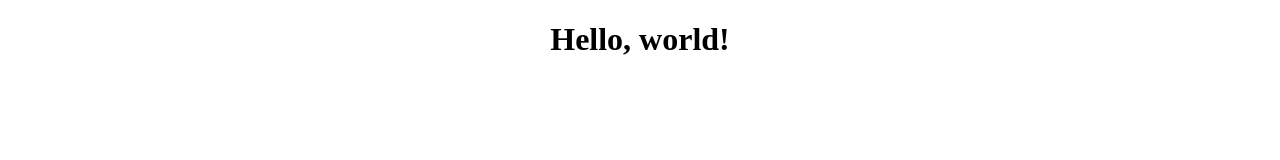
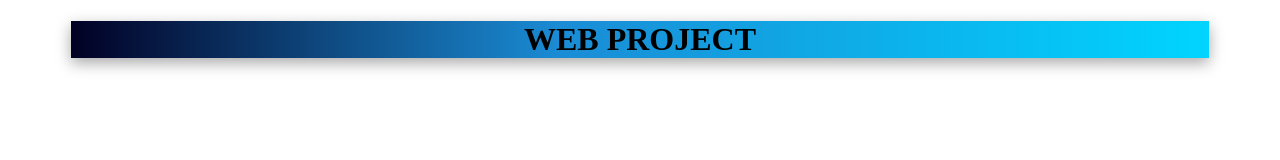
Before and after one commit to tomastermx/de-pruebas-platzi, a plain HTML site: page index.html in a window 1280 px wide. Drawn offline with Linux system fonts and the light colour scheme.

Commit message:
Dando color

```diff
--- a/index.html
+++ b/index.html
@@ -7,6 +7,9 @@
     <title>Ejercicio</title>
   </head>
   <body>
-    <h1>Hello, world!</h1>
+     <div id="main">
+    <h1> WEB PROJECT</h1>
+     </div>
+
   </body>
 </html>
--- a/style.css
+++ b/style.css
@@ -1 +1,14 @@
 h1 {text-align:center}
+
+
+
+#main {
+
+    width: 90%;
+    background: rgb(2,0,36);
+    background: linear-gradient(90deg, rgba(2,0,36,1) 0%, rgba(26,140,213,1) 43%, rgba(0,212,255,1) 100%);
+    box-shadow: rgba(0, 0, 0, 0.35) 0px 5px 15px;
+    display: block;
+    margin-left: auto;
+    margin-right: auto;
+}
```
